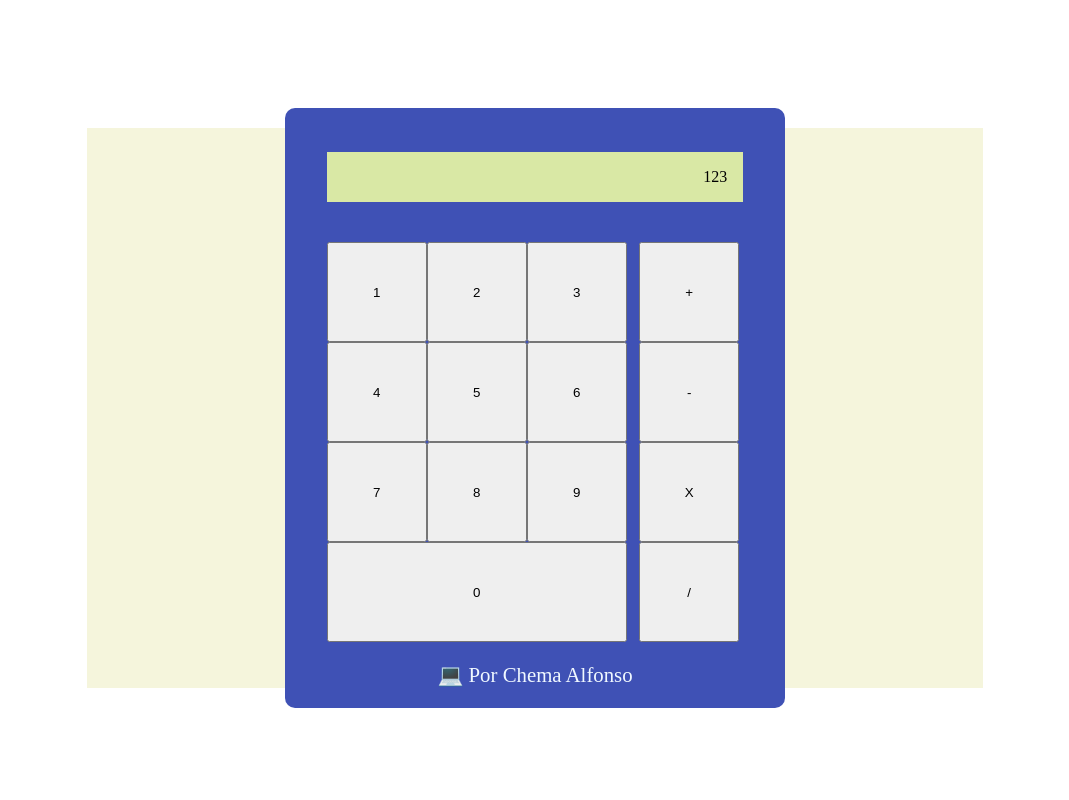
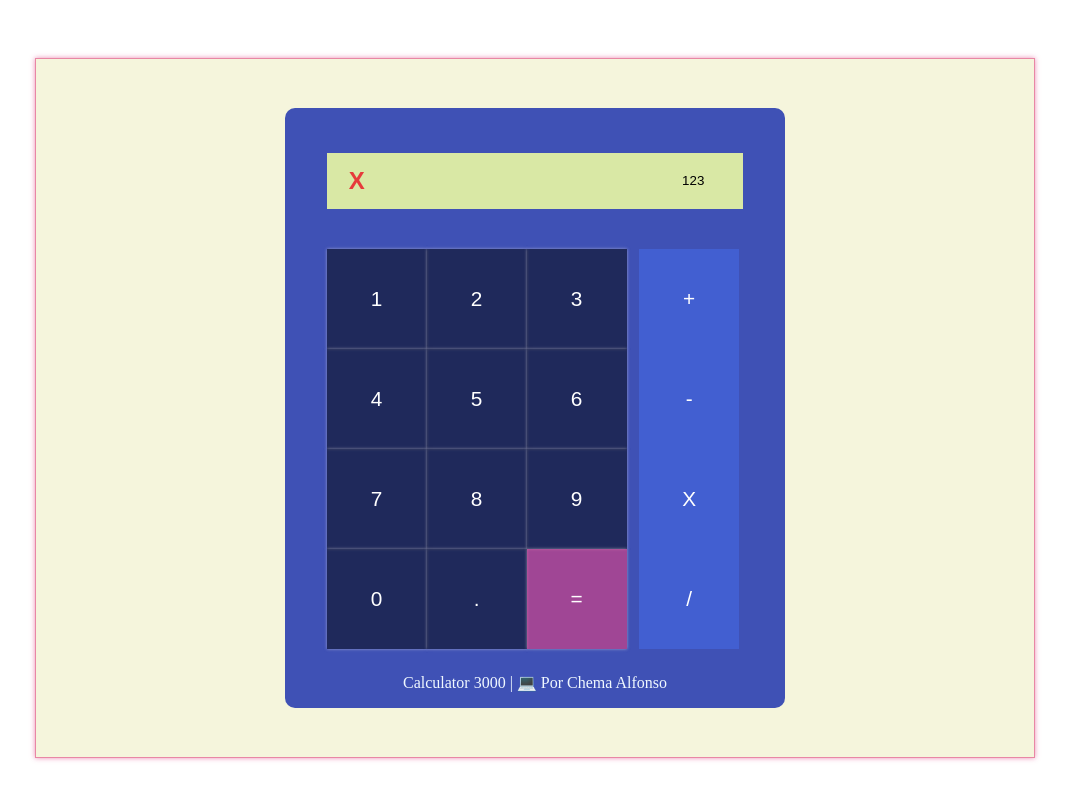
Before and after one commit to ChemaAlfonso/material-css-calculator, a plain HTML site: page index.html in a window 1280 px wide. Shown: the whole page, without its empty margins (113-1182 px from the left). Drawn offline with Linux system fonts and the light colour scheme.

Commit message:
layouts effects improved

```diff
--- a/index.html
+++ b/index.html
@@ -13,31 +13,34 @@
     <div class="mesa">
         <div class="calculadora-wrapper">
             <div class="pantalla">
-                <p>123</p>
+                <button id="clearBtn">X</button>
+                <input type="number" value="123">
             </div>
             <div class="teclas">
                 <div class="numeros">
-                    <button>1</button>
-                    <button>2</button>
-                    <button>3</button>
-                    <button>4</button>
-                    <button>5</button>
-                    <button>6</button>
-                    <button>7</button>
-                    <button>8</button>
-                    <button>9</button>
-                    <button class="zero">0</button>
+                    <button value="1">1</button>
+                    <button value="2">2</button>
+                    <button value="3">3</button>
+                    <button value="4">4</button>
+                    <button value="5">5</button>
+                    <button value="6">6</button>
+                    <button value="7">7</button>
+                    <button value="8">8</button>
+                    <button value="9">9</button>
+                    <button value="0">0</button>
+                    <button value=".">.</button>
+                    <button value="=" class="equal">=</button>
                 </div>
                 <div class="extras">
-                    <button>+</button>
-                    <button>-</button>
-                    <button>X</button>
-                    <button>/</button>
+                    <button value="+">+</button>
+                    <button value="-">-</button>
+                    <button value="X">X</button>
+                    <button value="/">/</button>
                 </div>
             </div>
 
             <div class="copy">
-                <p>💻 Por Chema Alfonso </p>
+                <p>Calculator 3000 | 💻 Por Chema Alfonso</p>
             </div>
         </div>
     </div>
--- a/styles.css
+++ b/styles.css
@@ -1,8 +1,11 @@
+*{
+    box-sizing: border-box;
+}
+
 body,
 html{
-    width: 100%;
-    height: 100%;
-    overflow: hidden;
+    min-width: 100vw;
+    min-height: 100vh;
 }
 
 body{
@@ -15,9 +18,11 @@ body{
     display: flex;
     justify-content: center;
     align-items: center;
-    width: 70%;
-    height: 70%;
+    width: 1000px;
+    height: 700px;
     background: beige;
+    border: 1px solid rgba(223, 64, 130, 0.603);
+    box-shadow: 0px 0px 5px rgba(223, 64, 130, 0.603)
 }
 
 .calculadora-wrapper{
@@ -31,12 +36,41 @@ body{
     border-radius: 10px;
 }
 
+/*====================================
+  Pantalla
+=====================================*/
 .pantalla{
     text-align: right;
+    padding-left: 1em;
     padding-right: 1em;
     background: #d9e8a5;
     grid-column: 2 / span 10;
     grid-row: 2;
+    display: flex;
+    justify-content: space-between;
+}
+
+.pantalla input{
+    text-align: right;
+    background: transparent;
+    border: none;
+    width: 100%;
+    padding: .6em;
+    line-height: 3em;
+}
+
+.pantalla button{
+    background: transparent;
+    border: none;
+    cursor: pointer;
+    font-size: 1.5em;
+    font-weight: 700;
+    color: rgb(230, 59, 59);
+}
+
+.pantalla button:hover{
+    background: rgb(230, 59, 59);
+    color: rgb(255, 255, 255);
 }
 
 /*====================================
@@ -52,12 +86,27 @@ body{
 
 .copy{
     color: aliceblue;
-    font-size: 1.3rem;
+    font-size: 1rem;
     font-weight: 100;
     text-align: center;
     grid-column: 1 / span 12;
     grid-row: 12;
     display: grid;
+}
+
+
+.teclas button{
+    color: #fff;
+    font-size: 1.3rem;
+    float: left;
+    height: 100px;
+    width: 100px;
+    transition: all .3s;
+    cursor: pointer;
+}
+
+.teclas button:hover{
+    background: rgba(213, 218, 236, 0.603);
 }
 
 /*=================
@@ -68,6 +117,14 @@ body{
     grid-row: 1 / span 11;
 }
 
+.extras button{
+    background: rgba(68, 105, 228, 0.603);
+    border: 1px solid transparent;
+}
+.extras button:hover{
+    background: rgba(223, 64, 130, 0.603);
+}
+
 /*========================
   Números
 ========================*/
@@ -76,14 +133,20 @@ body{
     grid-row: 1 / span 11;
 }
 
-
-.teclas button{
-    float: left;
-    height: 100px;
-    width: 100px;
-
+.numeros button{
+    background: rgba(11, 16, 34, 0.603);
+    border: 1px solid transparent;
+    box-shadow: 0px 0px 3px rgba(236, 231, 231, 0.527);
 }
 
-.zero{
-    width: 300px !important;
+.equal{
+    background: rgba(223, 64, 130, 0.603) !important;
 }
+
+.equal:hover{
+    background: rgba(218, 168, 188, 0.603) !important;
+}
+
+.mr-100{
+    margin-right: 100%;
+}
```
